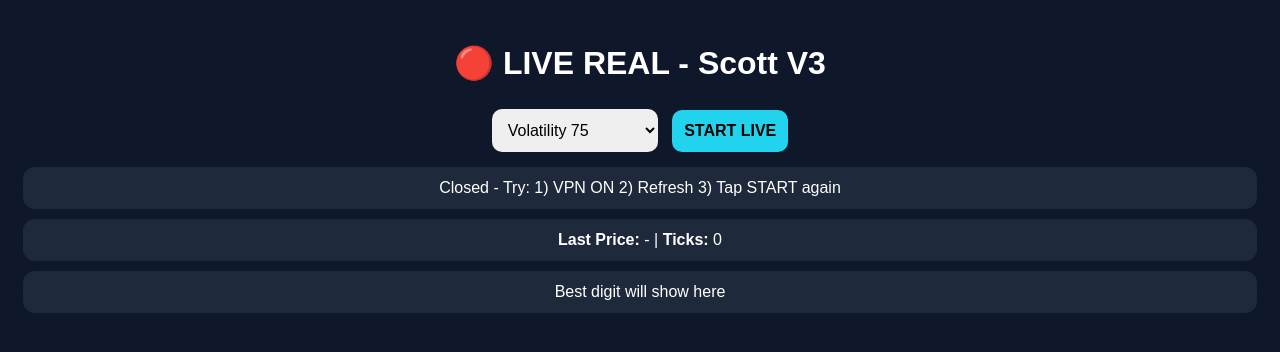
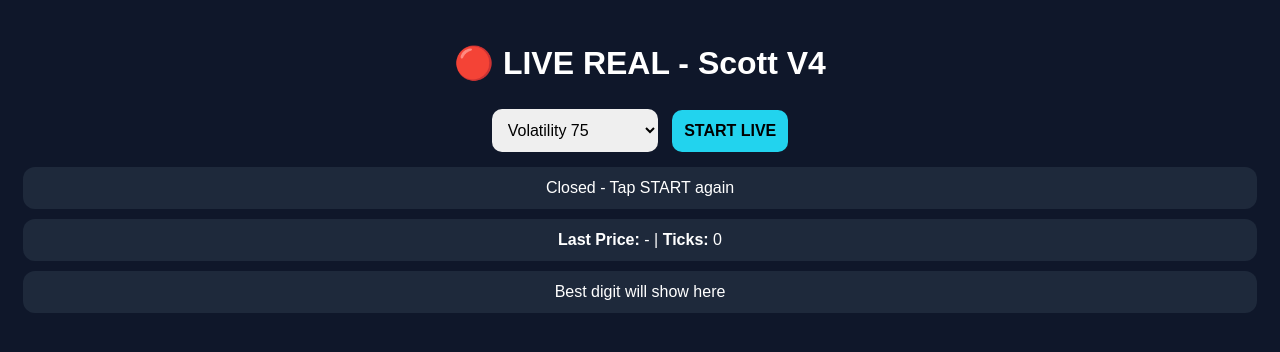
Before and after one commit to sscottrobert29-cell/Scott-analyzer, a plain HTML site: page index.html in a window 1280 px wide. Both pictures are taken after a click on the button "START LIVE". Drawn offline with Linux system fonts and the light colour scheme.

Commit message:
Update index.html

```diff
--- a/index.html
+++ b/index.html
@@ -1,7 +1,7 @@
 <!DOCTYPE html>
 <html>
 <head><meta name="viewport" content="width=device-width, initial-scale=1">
-<title>Scott V3</title>
+<title>Scott V4</title>
 <style>body{font-family:Arial;text-align:center;background:#0f172a;color:white;padding:15px}
 button,select{padding:12px;font-size:16px;border-radius:10px;border:none;margin:5px}
 button{background:#22d3ee;font-weight:bold}
@@ -10,7 +10,7 @@ button{background:#22d3ee;font-weight:bold}
 .box{background:#1e293b;padding:12px;border-radius:12px;margin-top:10px}</style>
 </head>
 <body>
-<h1>🔴 LIVE REAL - Scott V3</h1>
+<h1>🔴 LIVE REAL - Scott V4</h1>
 <select id="sym"><option value="R_75">Volatility 75</option><option value="R_100">Volatility 100 (1s)</option><option value="R_25">Volatility 25 (1s)</option></select>
 <button onclick="start()">START LIVE</button>
 <div class="box" id="status">Tap START LIVE</div>
@@ -20,22 +20,22 @@ button{background:#22d3ee;font-weight:bold}
 let ticks=[], ws;
 function start(){
  let sym=document.getElementById('sym').value;
- document.getElementById('status').innerText="Connecting... "+sym+" - Please wait 10 sec";
+ document.getElementById('status').innerText="Connecting to NEW Deriv... "+sym+" Wait 10 sec";
  ticks=[];
- ws=new WebSocket('wss://ws.derivws.com/websockets/v3?app_id=1089');
+ ws=new WebSocket('wss://api.derivws.com/trading/v1/options/ws/public');
  ws.onopen=()=>{
   document.getElementById('status').innerText="Connected! Asking for ticks...";
   setTimeout(()=>{ ws.send(JSON.stringify({ticks:sym})); },500);
  };
- ws.onerror=()=>{ document.getElementById('status').innerText="ERROR - Try VPN ON + Refresh"; };
- ws.onclose=()=>{ if(ticks.length==0) document.getElementById('status').innerText="Closed - Try: 1) VPN ON 2) Refresh 3) Tap START again"; };
+ ws.onerror=()=>{ document.getElementById('status').innerText="ERROR - Refresh and try again"; };
+ ws.onclose=()=>{ if(ticks.length==0) document.getElementById('status').innerText="Closed - Tap START again"; };
  ws.onmessage=(msg)=>{
   let d=JSON.parse(msg.data);
   if(d.tick){
    let s=d.tick.quote.toString(); ticks.push(parseInt(s.slice(-1)));
    document.getElementById('price').innerText=s;
    document.getElementById('count').innerText=ticks.length;
-   document.getElementById('status').innerText="✅ LIVE! "+ticks.length+" ticks - KEEP GOING!";
+   document.getElementById('status').innerText="✅ LIVE! "+ticks.length+" ticks!";
    showStats();
   }
   if(d.error) document.getElementById('status').innerText="Deriv Error: "+d.error.message;
```
